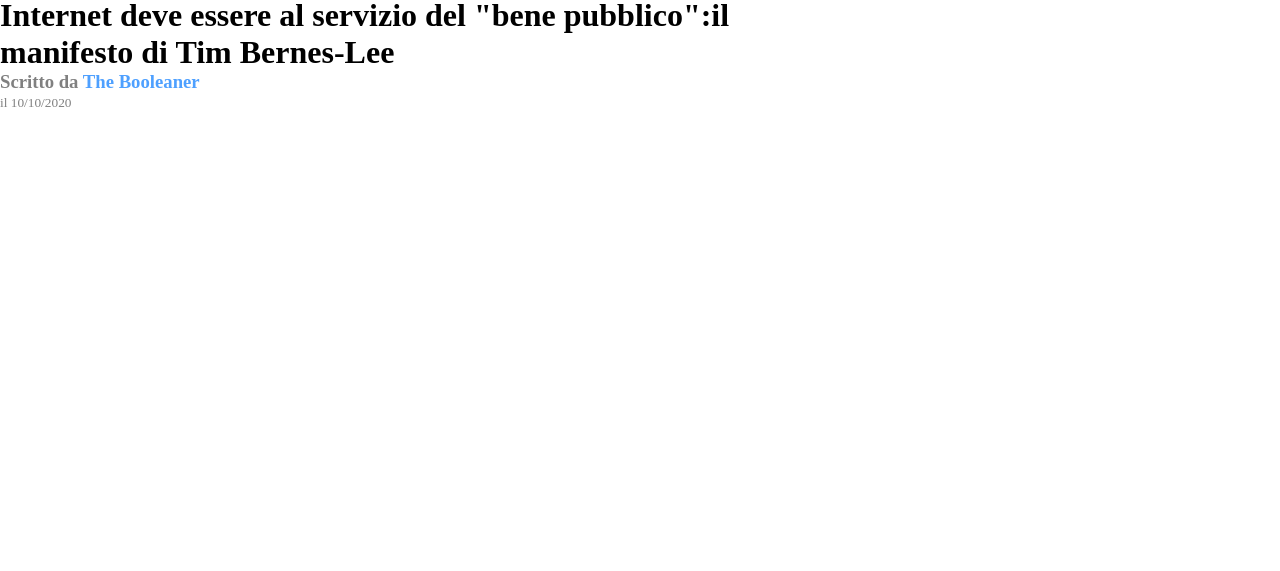
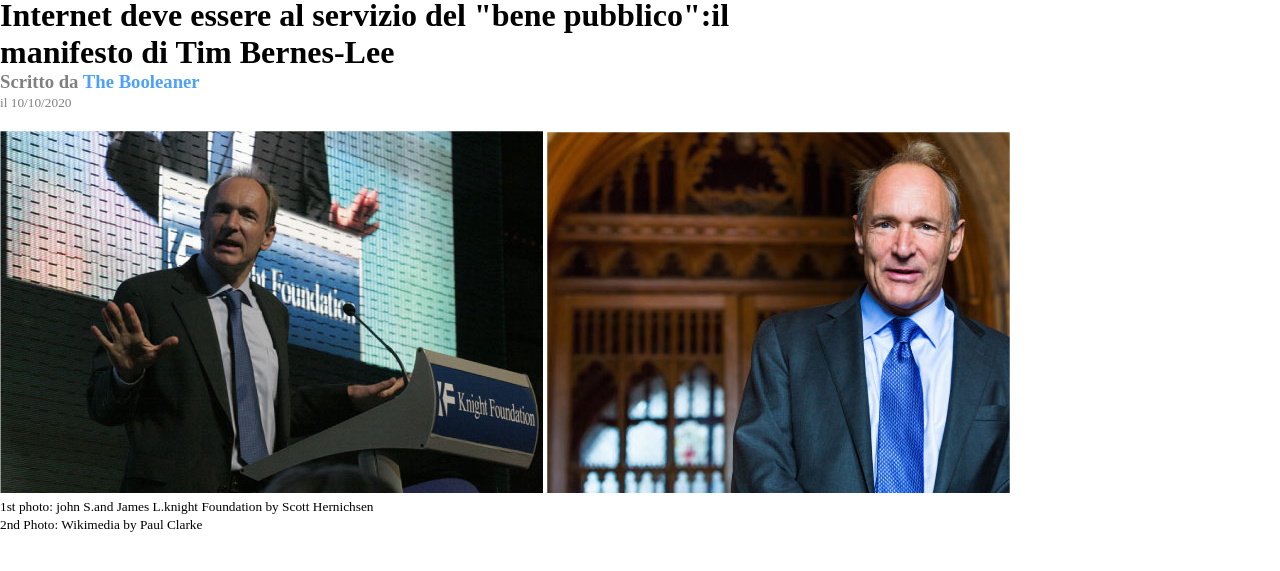
Before and after one commit to Seme87/The-Booleaner, a plain HTML site: page index.html in a window 1280 px wide. Shown: the part 103-674 px from the top of the page. Drawn offline with Linux system fonts and the light colour scheme.

Commit message:
Add sezione con img e didascalia

```diff
--- a/css/style.css
+++ b/css/style.css
@@ -27,3 +27,7 @@
 span{
     color: #4EA0FF;
 }
+
+div img{
+  margin-top: 20px;
+}
--- a/index.html
+++ b/index.html
@@ -30,6 +30,18 @@
 
     <main>
 
+    <!-- sezione con img e didascalia -->
+    <section>
+        <div>
+        <img src="img/tim-1.jpg" alt="immagine tim 1">
+        <img src="img/tim-2.jpg" alt="immagine tim 2">
+        </div>
+
+        <small>1st photo: john S.and James L.knight Foundation by Scott Hernichsen</small><br>
+        <small>2nd Photo: Wikimedia by Paul Clarke</small>
+    </section>
+    <!-- /sezione con img e didascalia -->
+
     </main>
 
     <footer>
```
